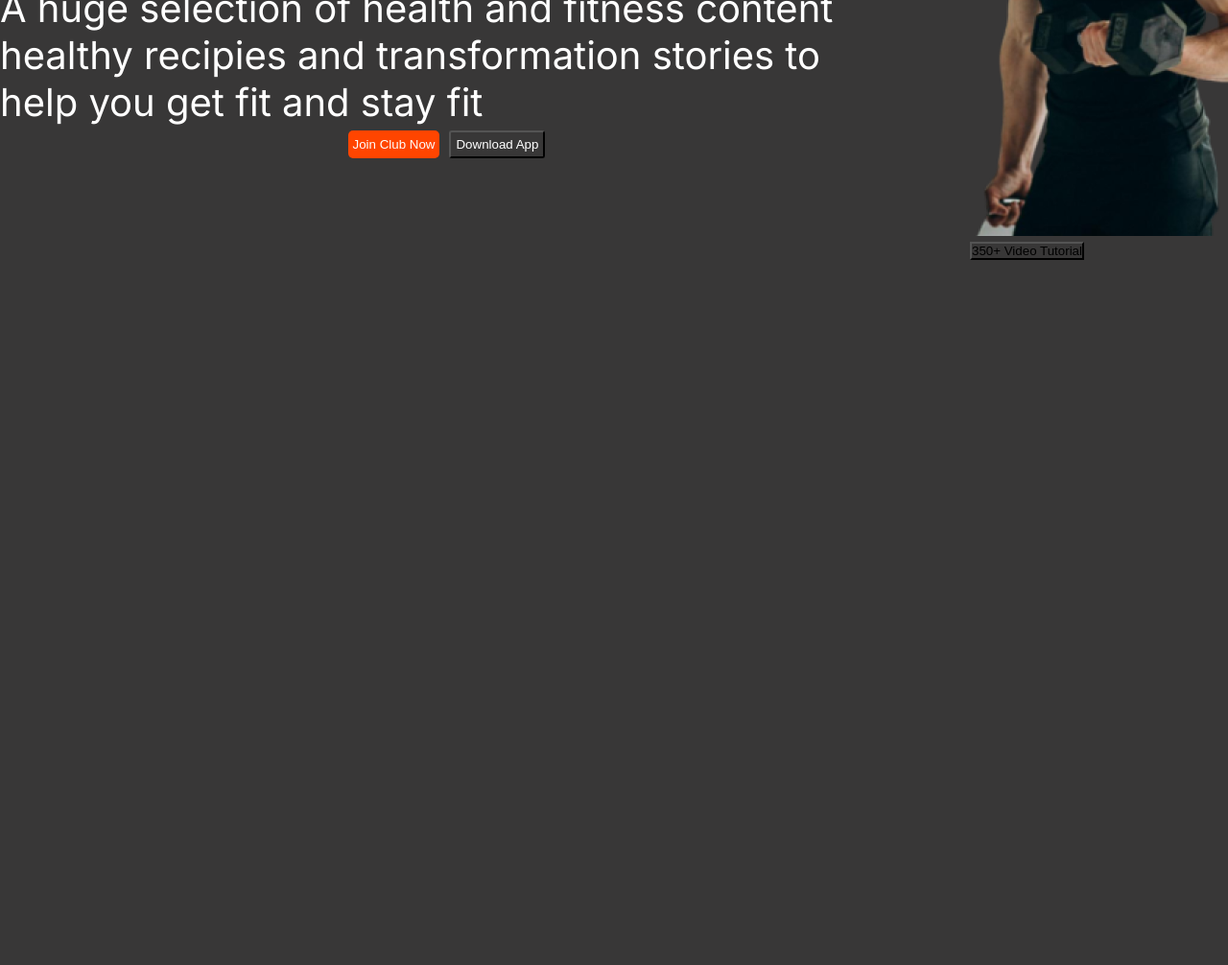
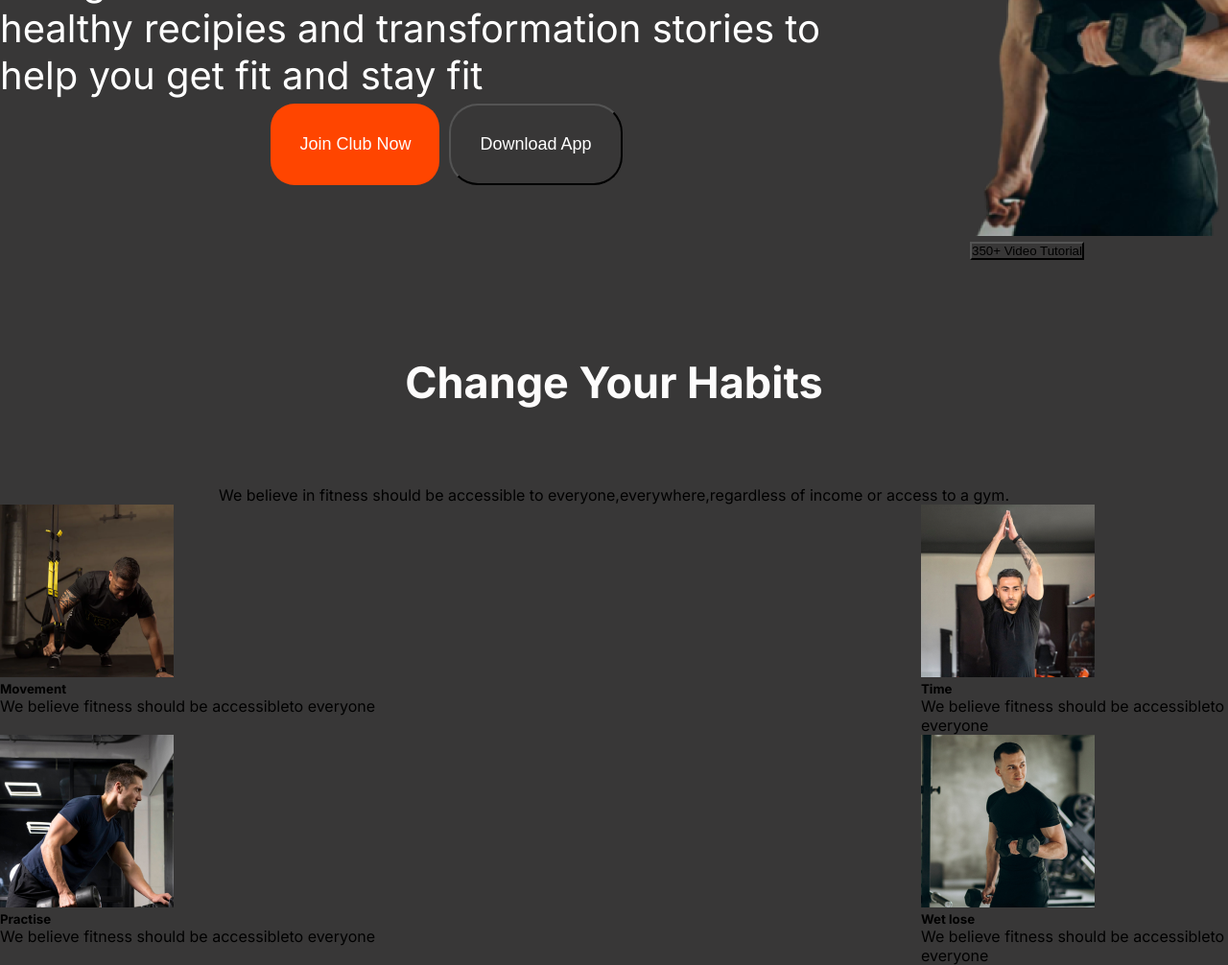
Before and after one commit to khushi-apu/assignment2, a plain HTML site: page index.html in a window 1280 px wide. Shown: the part 523-1529 px from the top of the page at 96% size. Before the commit the page ends 814 px from the top, so only its background shows below. Drawn offline with Linux system fonts and the light colour scheme.

Commit message:
added 4 images

```diff
--- a/index.html
+++ b/index.html
@@ -57,6 +57,43 @@ Download App
 
 </section>
   </header>
+   <section class="change-your-habit">
+    <div class="habit-div">
+     <center> <h5 class="h5">Change Your Habits</h5></center>
+      <center><p>We believe in fitness should be accessible to everyone,everywhere,regardless of income or access to a gym.</p></center>
+    </div>
+    <div class="main-row">
+
+       <div class="row-1">
+        <img src="images/image 3.png" alt="">
+        <h5>Movement</h5>
+        <p>We believe fitness should be accessibleto everyone</p>
+       </div>
+
+       <div class="row-1">
+        <img src="images/image 2.png" alt="">
+        <h5>Time</h5>
+        <p>We believe fitness should be accessibleto everyone</p>
+
+       </div>
+
+       <div class="row-1">
+        <img src="images/image 4.png" alt="">
+        <h5>Practise</h5>
+        <p>We believe fitness should be accessibleto everyone</p>
+
+       </div>
+
+       <div class="row-1">
+        <img src="images/image 5.png" alt="">
+        <h5>Wet lose</h5>
+        <p>We believe fitness should be accessibleto everyone</p>
+
+       </div>
+
+
+    </div>
+   </section>
 
 
 
--- a/style.css
+++ b/style.css
@@ -77,6 +77,7 @@ body{
   font-size: 40px;
   color: white;
 
+
 }
 
 
@@ -93,18 +94,45 @@ body{
   color: rgb(255, 253, 252);
   text-align: center;
   background-color: orangered;
-  padding: 5px;
+  padding: 30px;
   border: none;
-  border-radius: 5px;
+  border-radius: 25px;
   margin: 5px;
+  font-size: large;
+
 }
   .btn-2{
     color: white;
-    border-radius: 3px;
+    border-radius: 30px;
     text-align: center;
-    padding: 5px;
+    padding: 30px ;
     margin: 5px;
+    font-size: large;
   }
 
 
 /* banner section ends here */
+
+/* 2nd part starts here */
+
+.h5{
+  color: rgb(253, 252, 252);
+  font-size: 45px;
+  margin: 5rem ;
+  font-size: ;
+}
+.main-row{
+  display: grid;
+  grid-template-columns: 3fr 1fr;
+  /* margin: 1rem 0; */
+  gap: 1 rem;
+}
+
+.row-div{
+position: relative;
+}
+
+
+.row-p{
+position: absolute;
+}
```
